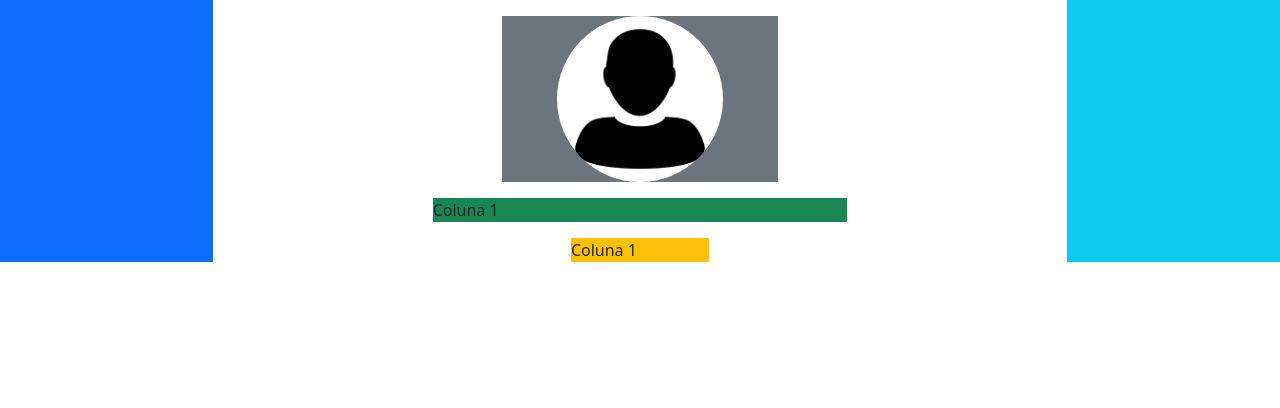
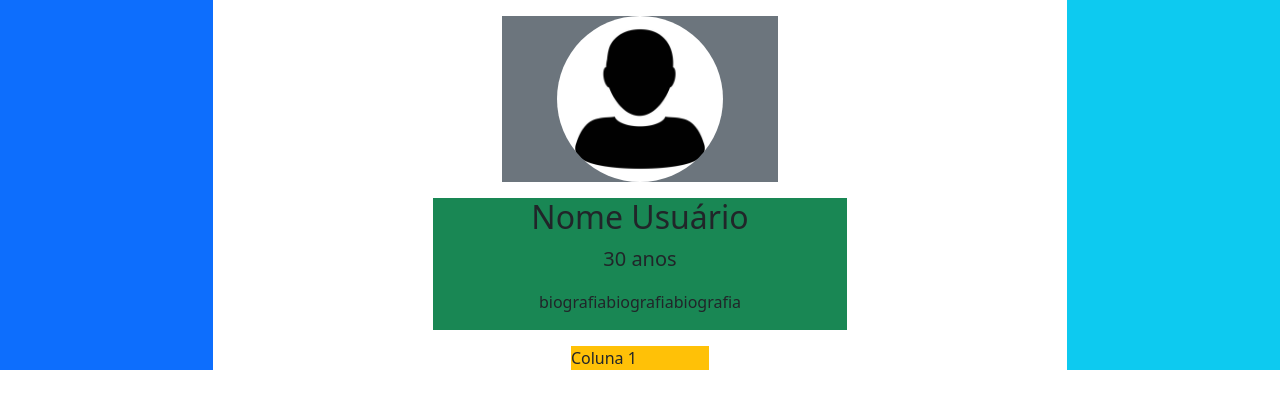
Before and after one commit to briotza/exercicio-sync360, a React (Create React App) app: page / in a window 1280 px wide. Shown: the top 408 px of the page. Built offline with nearby package versions, Linux system fonts and the light colour scheme.

Commit message:
feat: segunda parte do perfil

```diff
--- a/src/Profile.js
+++ b/src/Profile.js
@@ -8,7 +8,12 @@ function Profile({ profile }) {
                 <img src={profileImage} alt='user-image' style={{borderRadius: '100%', width: '60%'}}/>
             </div>
             <div className='col-md-6 bg-success mt-3'>
-                <span>Coluna 1</span>
+                <div className='card-body text-center'>
+                    <h2>Nome Usuário</h2>
+                    <p className='lead'>30 anos</p>
+                    <p>biografiabiografiabiografia</p>
+
+                </div>
             </div>
             <div className='col-md-2 bg-warning mt-3'>
                 <span>Coluna 1</span>
```
